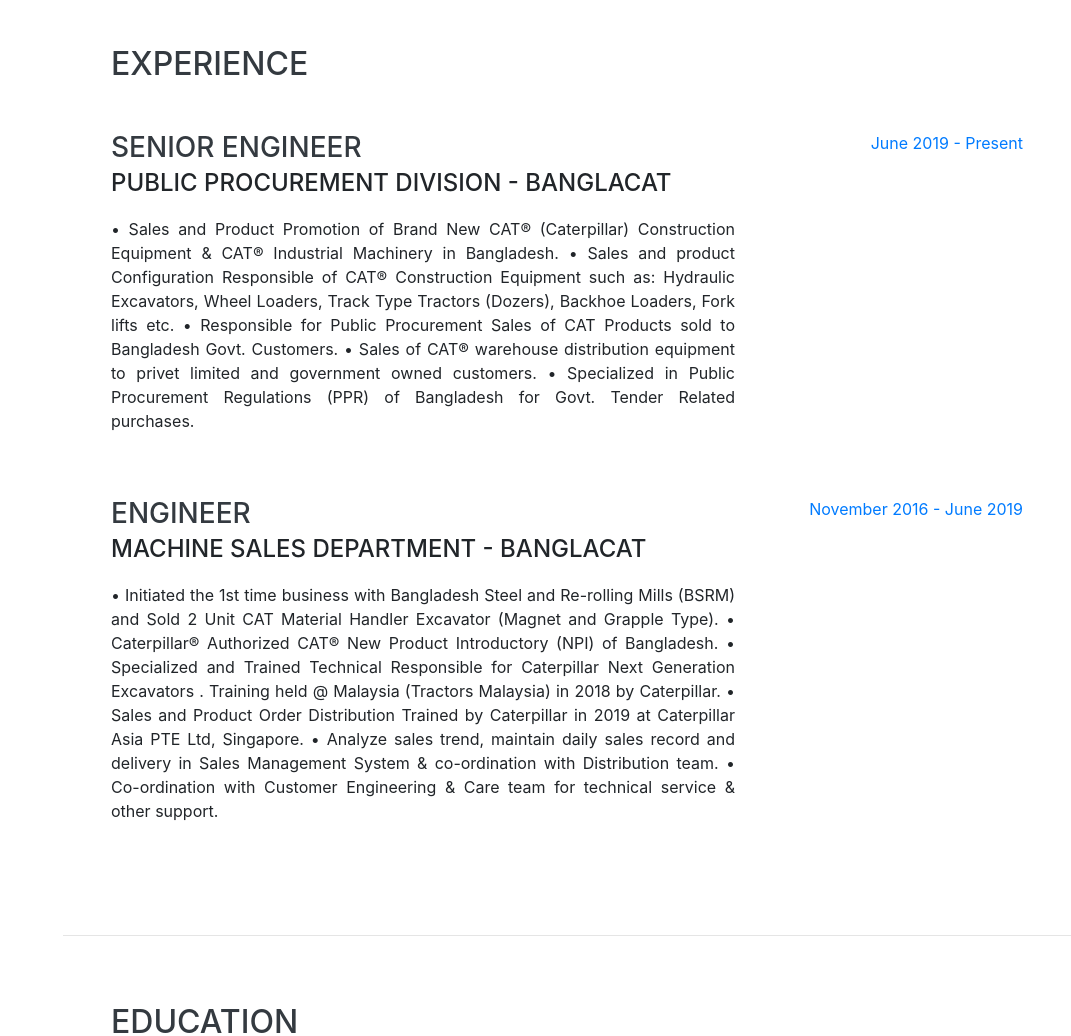
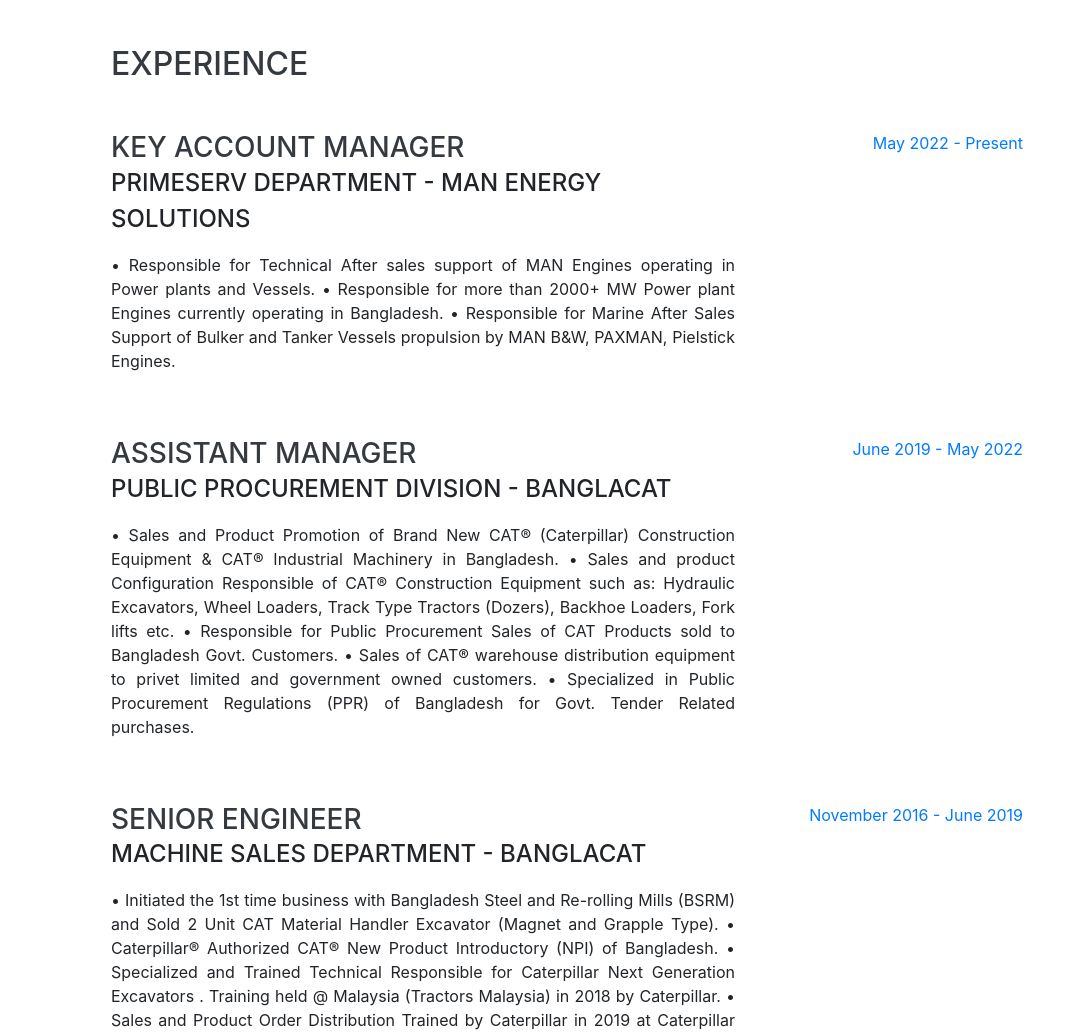
Before and after one commit to nijhum/nijhum.github.io, a website with bundled scripts: page index.html in a window 1280 px wide. Shown: the part 804-1840 px from the top of the page, without its empty margins (209-1280 px from the left). Built offline with nearby package versions, Linux system fonts and the light colour scheme; a web font is replaced by a local one.

Commit message:
Update index.html

```diff
--- a/index.html
+++ b/index.html
@@ -124,9 +124,24 @@
       <div class="w-100">
         <h2 class="mb-5">Experience</h2>
 
+		<div class="resume-item d-flex flex-column flex-md-row justify-content-between mb-5">
+          <div class="resume-content">
+            <h3 class="mb-0">Key Account Manager</h3>
+            <div class="subheading mb-3">PrimeServ Department - MAN Energy Solutions</div>
+            <p class="text-justify">• Responsible for Technical After sales support of MAN Engines operating in Power plants and Vessels.
+• Responsible for more than 2000+ MW Power plant Engines currently operating in Bangladesh.
+• Responsible for Marine After Sales Support of Bulker and Tanker Vessels propulsion by MAN B&W, PAXMAN, Pielstick
+Engines.
+</p>
+          </div>
+          <div class="resume-date text-md-right">
+            <span class="text-primary">May 2022 - Present</span>
+          </div>
+        </div>
+
         <div class="resume-item d-flex flex-column flex-md-row justify-content-between mb-5">
           <div class="resume-content">
-            <h3 class="mb-0">Senior Engineer</h3>
+            <h3 class="mb-0">Assistant Manager</h3>
             <div class="subheading mb-3">PUBLIC PROCUREMENT DIVISION - BanglaCAT</div>
             <p class="text-justify">• Sales and Product Promotion of Brand New CAT® (Caterpillar) Construction Equipment & CAT® Industrial Machinery in Bangladesh.
 • Sales and product Configuration Responsible of CAT® Construction Equipment such as: Hydraulic Excavators, Wheel Loaders, Track Type Tractors (Dozers), Backhoe Loaders, Fork lifts etc.
@@ -135,13 +150,13 @@
 • Specialized in Public Procurement Regulations (PPR) of Bangladesh for Govt. Tender Related purchases.</p>
           </div>
           <div class="resume-date text-md-right">
-            <span class="text-primary">June 2019 - Present</span>
+            <span class="text-primary">June 2019 - May 2022</span>
           </div>
         </div>
 
         <div class="resume-item d-flex flex-column flex-md-row justify-content-between mb-5">
           <div class="resume-content">
-            <h3 class="mb-0">Engineer</h3>
+            <h3 class="mb-0">Senior Engineer</h3>
             <div class="subheading mb-3">Machine Sales Department - BanglaCAT</div>
             <p class="text-justify">• Initiated the 1st time business with Bangladesh Steel and Re-rolling Mills (BSRM) and Sold 2 Unit CAT Material Handler Excavator (Magnet and Grapple Type).
 • Caterpillar® Authorized CAT® New Product Introductory (NPI) of Bangladesh.
```
